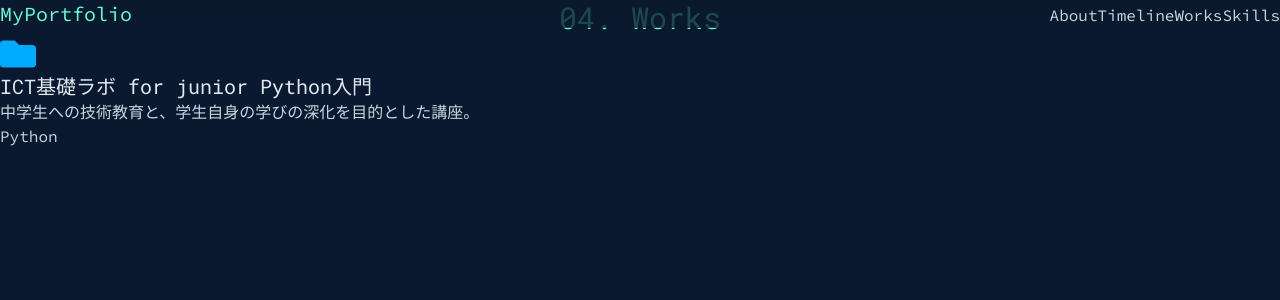
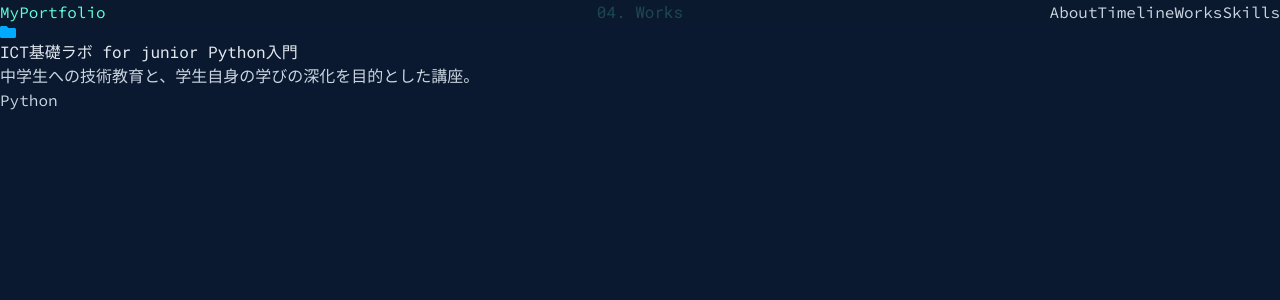
Before and after one commit to sushimaru2006/portfolio, a Next.js app: page /works in a window 1280 px wide. Shown: the top 300 px of the page. Built offline with nearby package versions, Linux system fonts and the light colour scheme.

Commit message:
edit class name

```diff
--- a/app/globals.css
+++ b/app/globals.css
@@ -13,24 +13,50 @@ h1, h2, h3, h4, h5, h6 {
   color: #e2e8f0; /* 見出しの文字色（例） */
 }
 
-/* font size */
-.text-xl{
-  font-size: 1.25rem; /* 20px */
-  line-height: 1.75rem; /* 28px */
+/* space */
+.space-lg {
+  margin-top: 4rem; /* 64px */
+  margin-bottom: 4rem; /* 64px */
+  margin-right: 4rem; /* 64px */
+  margin-left: 4rem; /* 64px */
 }
-.text-2xl {
+.space-md {
+  margin-top: 2rem; /* 32px */
+  margin-bottom: 2rem; /* 32px */
+  margin-right: 2rem; /* 32px */
+  margin-left: 2rem; /* 32px */
+}
+.space-sm {
+  margin-top: 1rem; /* 16px */
+  margin-bottom: 1rem; /* 16px */
+  margin-right: 1rem; /* 16px */
+  margin-left: 1rem; /* 16px */
+}
+
+/* Heading */
+.font-heading-xl {
+  font-size: 3rem; /* 48px */
+  line-height: 1; /* 48px */
+}
+.font-heading-lg {
+  font-size: 2.25rem; /* 36px */
+  line-height: 2.5rem; /* 40px */
+}
+.font-heading-md {
+  font-size: 1.875rem; /* 30px */
+  line-height: 2.25rem; /* 36px */
+}
+.font-heading-sm {
   font-size: 1.5rem; /* 24px */
   line-height: 2rem; /* 32px */
 }
-.text-3xl {
-  font-size: 1.875rem; /* 30px */
-  line-height: 2.25rem; /* 36px */
+
+/* Body */
+.font-body-primary {
+  font-size: 1.5rem; /* 24px */
+  line-height: 2rem; /* 32px */
 }
-.text-4xl {
-  font-size: 2.25rem; /* 36px */
-  line-height: 2.5rem; /* 40px */
+.font-body-secondary {
+  font-size: 1rem; /* 16px */
+  line-height: 1.5rem; /* 24px */
 }
-.text-5xl {
-  font-size: 3rem; /* 48px */
-  line-height: 1; /* 48px */
-}
```
